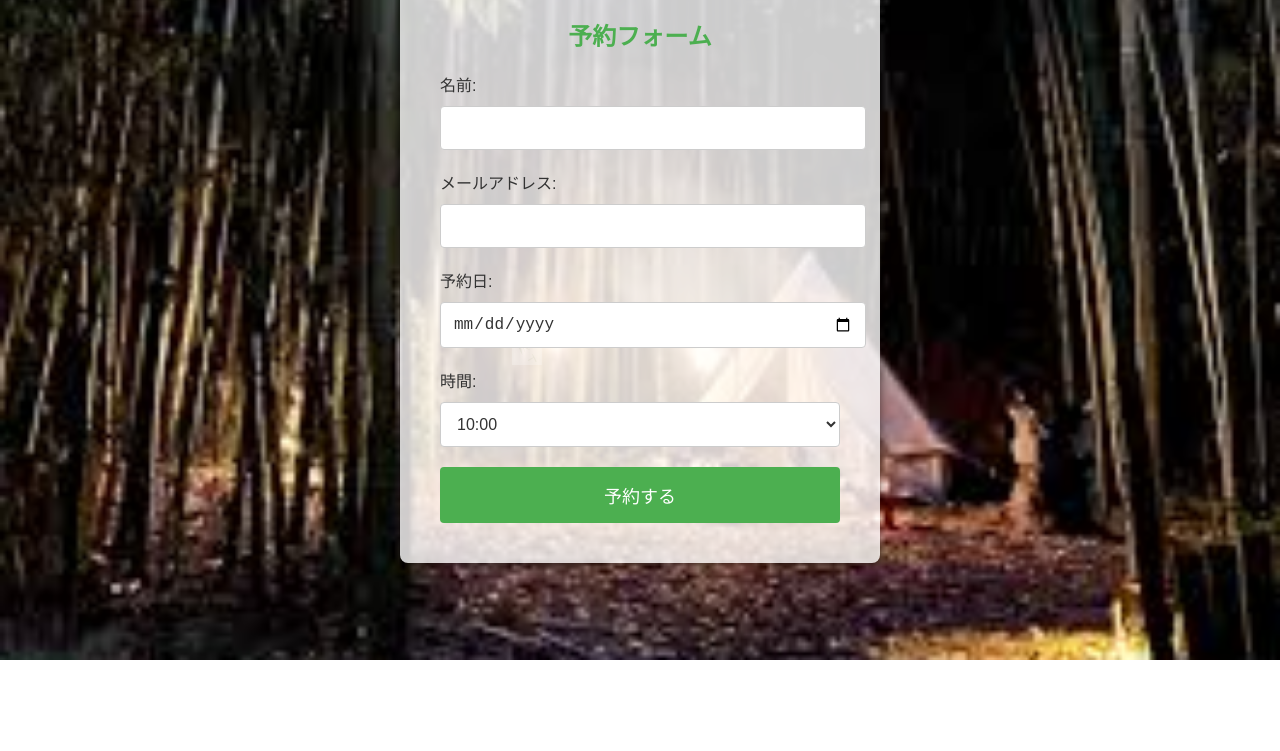
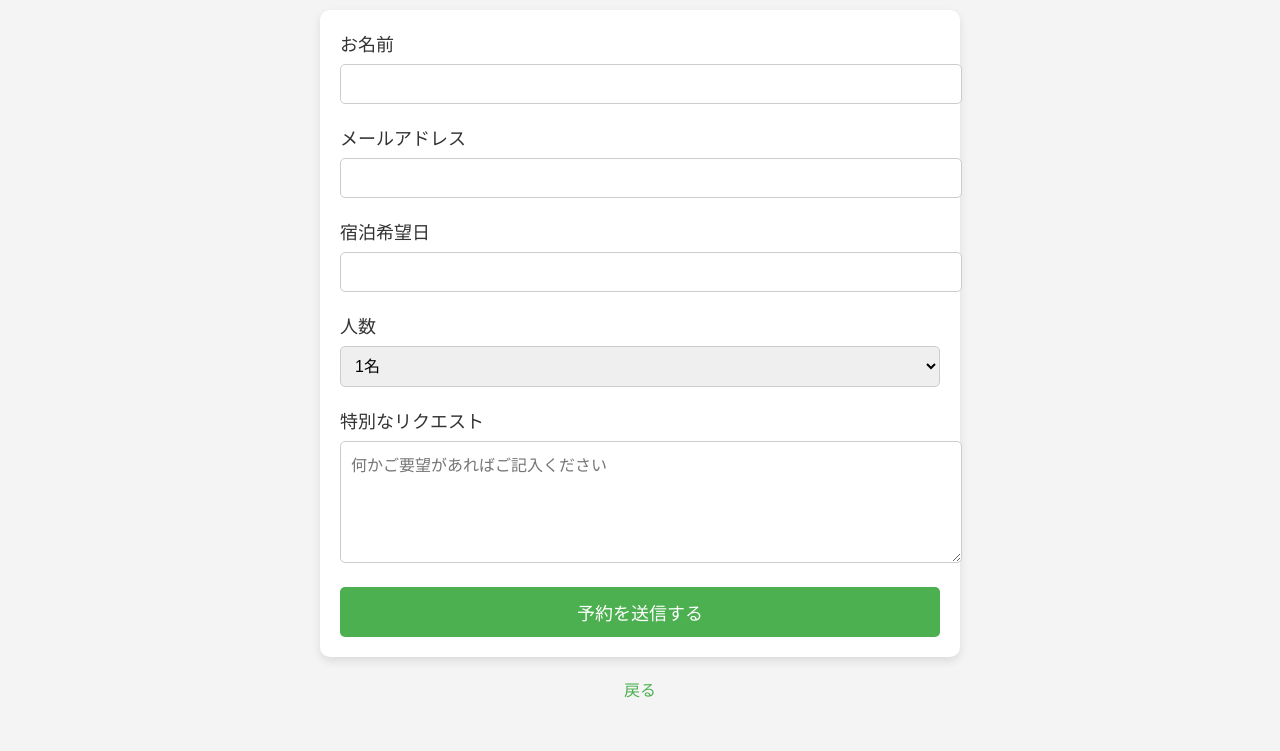
Before and after one commit to mizuki1024/take, a website: page yoyaku.html in a window 1280 px wide. Shown: the part 140-891 px from the top of the page. Before the commit the page ends 800 px from the top, so only its background shows below. Drawn offline with nearby package versions, Linux system fonts and the light colour scheme; files whose address does not match are found by name.

```diff
--- a/yoyaku.html
+++ b/yoyaku.html
@@ -1,148 +1,173 @@
-<!DOCTYPE html>
-<html lang="ja">
+<!doctype html>
+<html lang="jp">
 <head>
     <meta charset="UTF-8">
     <meta name="viewport" content="width=device-width, initial-scale=1.0">
-    <title>予約ページ</title>
+    <title>竹のキャンプ場 予約フォーム</title>
     <style>
-        @keyframes fall {
-            0% { transform: translateY(-100px) rotate(0deg); opacity: 1; }
-            100% { transform: translateY(100vh) rotate(360deg); opacity: 0; }
+        body {
+            margin: 0;
+            font-family: 'EB Garamond', serif;
+            background-color: #f4f4f4;
+            padding: 50px;
         }
 
-        body {
-            font-family: 'Noto Sans JP', sans-serif;
-            margin: 0;
-            padding: 0;
-            display: flex;
-            justify-content: center;
-            align-items: center;
-            height: 100vh;
-            background: url('C:/Users/mizuk/Downloads/images.jpg') no-repeat center center fixed; /* 竹のキャンプ場の夜の背景画像 */
-            background-size: cover;
-            color: #fff; /* テキストの色を白に設定 */
-            overflow: hidden; /* アニメーションが画面外に出ないようにする */
-            position: relative;
+        h1 {
+            text-align: center;
+            font-size: 36px;
+            color: #333;
         }
-        .reservation-form {
-            background-color: rgba(255, 255, 255, 0.8); /* 背景を半透明の白にする */
-            padding: 40px;
-            border-radius: 8px;
-            box-shadow: 0 2px 10px rgba(0, 0, 0, 0.5);
-            width: 400px;
-            animation: fadeIn 1s ease-out;
+
+        form {
+            max-width: 600px;
+            margin: 0 auto;
+            padding: 20px;
+            background-color: white;
+            border-radius: 10px;
+            box-shadow: 0px 4px 10px rgba(0, 0, 0, 0.1);
+        }
+
+        label {
+            display: block;
+            font-size: 18px;
+            margin-bottom: 8px;
             color: #333;
-            position: relative;
-            z-index: 1;
         }
-        .reservation-form h2 {
+
+        input, textarea, select {
+            width: 100%;
+            padding: 10px;
             margin-bottom: 20px;
-            color: #4caf50;
-            text-align: center;
-        }
-        .form-group {
-            margin-bottom: 20px;
-        }
-        .form-group label {
-            display: block;
-            margin-bottom: 10px;
-            color: #333;
+            border-radius: 5px;
+            border: 1px solid #ccc;
             font-size: 16px;
         }
-        .form-group input, .form-group select {
+
+        textarea {
+            height: 100px;
+        }
+
+        .submit-btn {
             width: 100%;
             padding: 12px;
-            border: 1px solid #ccc;
-            border-radius: 4px;
-            font-size: 16px;
+            background-color: #4CAF50;
+            color: white;
+            font-size: 18px;
+            border: none;
+            border-radius: 5px;
+            cursor: pointer;
+        }
+
+        .submit-btn:hover {
+            background-color: #45a049;
+        }
+
+        .back-link {
+            display: block;
+            text-align: center;
+            margin-top: 20px;
+            color: #4CAF50;
+            text-decoration: none;
+        }
+
+        .back-link:hover {
+            text-decoration: underline;
+        }
+
+        /* Flatpickr カスタマイズ用 */
+        .flatpickr-calendar {
+            font-family: 'EB Garamond', serif;
             background-color: #fff;
-            color: #333;
+            border-radius: 10px;
+            box-shadow: 0px 4px 10px rgba(0, 0, 0, 0.1);
+            padding: 20px;
+            font-size: 20px; /* フォントサイズを大きく */
+            max-width: 100%;
         }
-        .submit-btn {
+
+        .flatpickr-day {
+            border-radius: 5px;
+            transition: background-color 0.3s, color 0.3s;
+            font-size: 20px; /* 日付フォントサイズを大きく */
+            padding: 12px; /* 日付の大きさを拡大 */
+        }
+
+        .flatpickr-day:hover {
+            background-color: #4CAF50;
+            color: white;
+        }
+
+        .flatpickr-day.selected {
+            background-color: #45a049;
+            color: white;
+        }
+
+        /* カレンダー全体を中央に表示するスタイル */
+        .flatpickr-calendar.open {
             width: 100%;
-            padding: 15px;
-            background-color: #4caf50;
-            color: #fff;
-            border: none;
-            border-radius: 4px;
-            cursor: pointer;
-            transition: background-color 0.3s ease, transform 0.3s ease;
+            max-width: 600px; /* カレンダーの最大幅 */
+            margin: 0 auto;
+        }
+
+        /* カレンダーの月移動ボタンも大きく */
+        .flatpickr-months .flatpickr-prev-month,
+        .flatpickr-months .flatpickr-next-month {
+            font-size: 24px;
+            padding: 10px;
+        }
+
+        .flatpickr-monthDropdown-months {
+            font-size: 22px;
+        }
+
+        .flatpickr-weekdays {
             font-size: 18px;
         }
-        .submit-btn:hover {
-            background-color: #388e3c;
-            transform: translateY(-2px);
-        }
-        .leaf {
-            position: absolute;
-            top: -100px;
-            width: 30px;
-            height: auto;
-            opacity: 0;
-            z-index: 0;
-            animation: fall 5s linear infinite;
-        }
-        .leaf:nth-child(2) {
-            left: 20%;
-            animation-duration: 6s;
-            animation-delay: 1s;
-        }
-        .leaf:nth-child(3) {
-            left: 40%;
-            animation-duration: 4s;
-            animation-delay: 2s;
-        }
-        .leaf:nth-child(4) {
-            left: 60%;
-            animation-duration: 7s;
-            animation-delay: 3s;
-        }
-        .leaf:nth-child(5) {
-            left: 80%;
-            animation-duration: 5s;
-            animation-delay: 4s;
+
+        .flatpickr-weekday {
+            padding: 10px;
         }
 
+    </style>
 
-    </style>
+    <!-- FlatpickrのCSSファイル -->
+    <link rel="stylesheet" href="https://cdn.jsdelivr.net/npm/flatpickr/dist/flatpickr.min.css">
 </head>
 <body>
 
-    <div class="reservation-form">
-        <h2>予約フォーム</h2>
-        <div class="form-group">
-            <label for="name">名前:</label>
-            <input type="text" id="name" name="name" required>
-        </div>
-        <div class="form-group">
-            <label for="email">メールアドレス:</label>
-            <input type="email" id="email" name="email" required>
-        </div>
-        <div class="form-group">
-            <label for="date">予約日:</label>
-            <input type="date" id="date" name="date" required>
-        </div>
-        <div class="form-group">
-            <label for="time">時間:</label>
-            <select id="time" name="time" required>
-                <option value="10:00">10:00</option>
-                <option value="12:00">12:00</option>
-                <option value="14:00">14:00</option>
-                <option value="16:00">16:00</option>
-            </select>
-        </div>
-        <button class="submit-btn" onclick="submitReservation()">予約する</button>
-    </div>
+    <h1>竹のキャンプ場 予約フォーム</h1>
 
-    <!-- マウスを追従するエフェクト要素 -->
-    <div class="cursor"></div>
+    <form id="reservationForm">
+        <label for="name">お名前</label>
+        <input type="text" id="name" name="name" required>
 
-    <img src="bomboo-leaf.png" alt="竹の葉" class="leaf">
-    <img src="bomboo-leaf.png" alt="竹の葉" class="leaf">
-    <img src="bomboo-leaf.png" alt="竹の葉" class="leaf">
-    <img src="bomboo-leaf.png" alt="竹の葉" class="leaf">
-    <img src="bomboo-leaf.png" alt="竹の葉" class="leaf">
+        <label for="email">メールアドレス</label>
+        <input type="email" id="email" name="email" required>
 
+        <label for="date">宿泊希望日</label>
+        <input type="text" id="date" name="date" required>
+
+        <label for="guests">人数</label>
+        <select id="guests" name="guests" required>
+            <option value="1">1名</option>
+            <option value="2">2名</option>
+            <option value="3">3名</option>
+            <option value="4">4名</option>
+            <option value="5">5名以上</option>
+        </select>
+
+        <label for="message">特別なリクエスト</label>
+        <textarea id="message" name="message" placeholder="何かご要望があればご記入ください"></textarea>
+
+        <button type="button" class="submit-btn" onclick="submitReservation()">予約を送信する</button>
+    </form>
+
+    <a href="index.html" class="back-link">戻る</a>
+
+    <!-- FlatpickrライブラリのJSファイル -->
+    <script src="https://cdn.jsdelivr.net/npm/flatpickr"></script>
+
+    <!-- FirebaseとFirestoreを利用するスクリプト -->
     <script type="module">
         // Firebase SDKのインポート
         import { initializeApp } from "https://www.gstatic.com/firebasejs/9.0.0/firebase-app.js";
@@ -168,15 +193,17 @@
             const name = document.getElementById('name').value;
             const email = document.getElementById('email').value;
             const date = document.getElementById('date').value;
-            const time = document.getElementById('time').value;
+            const guests = document.getElementById('guests').value;
+            const message = document.getElementById('message').value;
 
-            if (name && email && date && time) {
+            if (name && email && date && guests) {
                 try {
                     const docRef = await addDoc(collection(db, "reservations"), {
                         name: name,
                         email: email,
                         date: date,
-                        time: time
+                        guests: guests,
+                        message: message
                     });
                     alert("予約が正常に保存されました！Document ID: " + docRef.id);
                 } catch (e) {
@@ -188,14 +215,24 @@
             }
         };
 
-        // マウスを追従するエフェクト
-        const cursor = document.querySelector('.cursor');
-        document.addEventListener('mousemove', (e) => {
-            cursor.style.left = `${e.clientX}px`;
-            cursor.style.top = `${e.clientY}px`;
+        // Flatpickrの初期化
+        flatpickr("#date", {
+            dateFormat: "Y-m-d",
+            minDate: "today",
+            maxDate: new Date().fp_incr(180), // 180日後まで選択可能
+            locale: {
+                firstDayOfWeek: 1, // カレンダーの週の開始日を月曜日に設定
+                weekdays: {
+                    shorthand: ['日', '月', '火', '水', '木', '金', '土'],
+                    longhand: ['日曜日', '月曜日', '火曜日', '水曜日', '木曜日', '金曜日', '土曜日'],
+                },
+                months: {
+                    shorthand: ['1月', '2月', '3月', '4月', '5月', '6月', '7月', '8月', '9月', '10月', '11月', '12月'],
+                    longhand: ['1月', '2月', '3月', '4月', '5月', '6月', '7月', '8月', '9月', '10月', '11月', '12月'],
+                }
+            }
         });
     </script>
 
 </body>
-
 </html>
```
Also changed, not shown: index.html (+75 -8 lines), background-image.jpg (added), image1.jpg (added), image2.jpg (added), image3.jpg (added), logo.jpg (added), take_akari.jpg (added), take_onsen.jpg (added), take_osake.jpg (added), take_sinrinyoku.jpg (added), take_yomichi.jpg (added), takezaiku1.jpg (added), takibi.jpg (added), tento_yoru.jpg (added).
